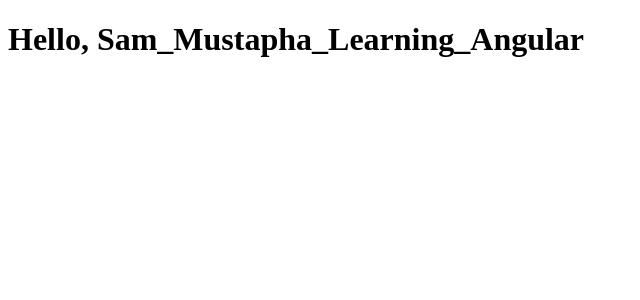
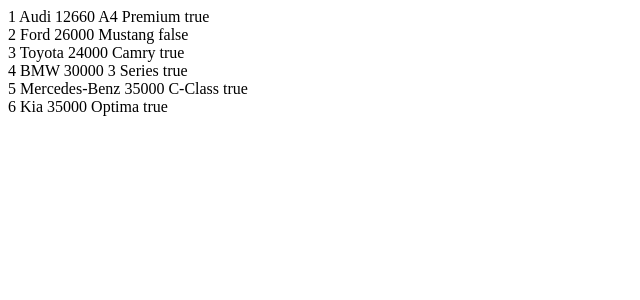
Before and after one commit to Sam-scc/Sam-Mustapha-Learning-Angular, an Angular app in the folder Sam_Mustapha_Learning_Angular_/: page / in a window 1280 px wide. Shown: the top 300 px of the page, without its empty margins (0-640 px from the left). Built offline with nearby package versions, Linux system fonts and the light colour scheme.

Commit message:
Finalized

```diff
--- a/Sam_Mustapha_Learning_Angular_/angular.json
+++ b/Sam_Mustapha_Learning_Angular_/angular.json
@@ -98,5 +98,8 @@
         }
       }
     }
+  },
+  "cli": {
+    "analytics": false
   }
 }
--- /dev/null
+++ b/Sam_Mustapha_Learning_Angular_/src/app/Shared/Model/cars.ts
@@ -0,0 +1,8 @@
+export interface Cars {
+    id: number,
+  carName: string,
+ price: number,
+ model: string,
+ isAvailable?: boolean
+
+}
--- a/Sam_Mustapha_Learning_Angular_/src/app/app.component.html
+++ b/Sam_Mustapha_Learning_Angular_/src/app/app.component.html
@@ -1 +1,11 @@
-<h1>Hello, {{title}}</h1>
+<div class="container">
+    <div *ngFor = "let cars of cars">
+
+    {{cars.id}}
+    {{cars.carName}}
+    {{cars.price}}
+    {{cars.model}}
+    {{cars.isAvailable}}
+
+    </div>
+   </div>
--- a/Sam_Mustapha_Learning_Angular_/src/app/app.component.ts
+++ b/Sam_Mustapha_Learning_Angular_/src/app/app.component.ts
@@ -1,15 +1,29 @@
 import { Component } from '@angular/core';
-import { RouterOutlet } from '@angular/router';
+import { Cars } from './Shared/Model/cars';
+import {NgFor} from '@angular/common';
+
 
 @Component({
   selector: 'app-root',
   standalone: true,
-  imports: [RouterOutlet],
+  imports: [NgFor],
   templateUrl: './app.component.html',
   styleUrl: './app.component.scss'
+
 })
 export class AppComponent {
-  title= 'Sam_Mustapha_Learning_Angular';
-  user1 = {id: 1, firstName: "Sam", lastName: "Mustapha",
- department: "Programming", isAdmin: false};
+  title= 'Sam_Mustapha_Learning_Angular_';
+  cars: Cars[]=[
+    {id: 1 , carName:"Audi", price :12660, model:"A4 Premium", isAvailable: true},
+    {id: 2 , carName:"Ford", price :26000, model:"Mustang", isAvailable: false},
+    {id: 3 , carName:"Toyota", price :24000, model:"Camry", isAvailable: true},
+    {id: 4 , carName:"BMW", price :30000, model:"3 Series", isAvailable: true},
+    {id: 5 , carName:"Mercedes-Benz", price :35000, model:"C-Class", isAvailable: true},
+    {id: 6 , carName:"Kia", price :35000, model:"Optima", isAvailable: true}
+
+
+  ];
+
+
+
 }
```
Also changed, not shown: 1 other file (tests, documents, lock files or other folders).
